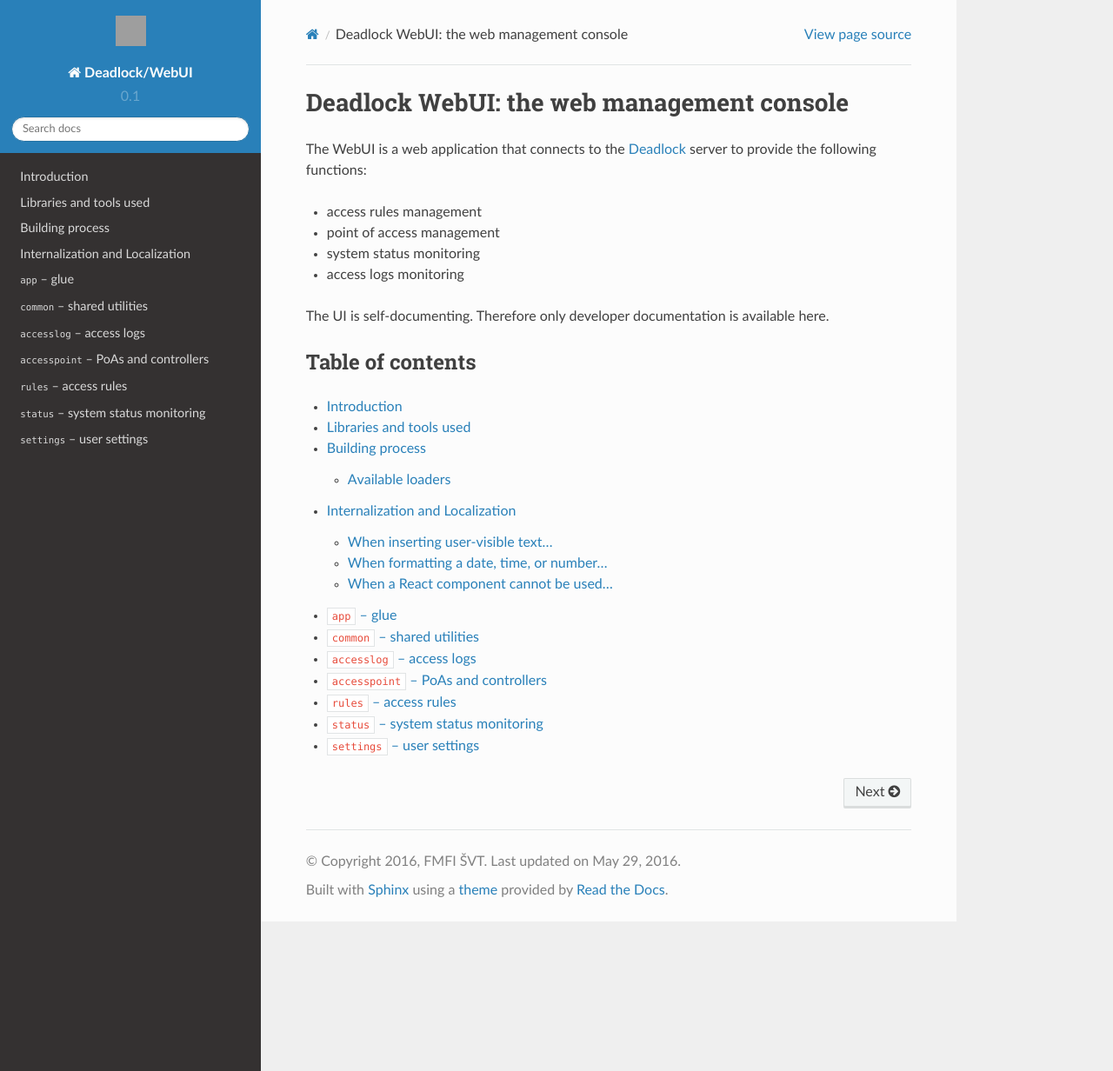
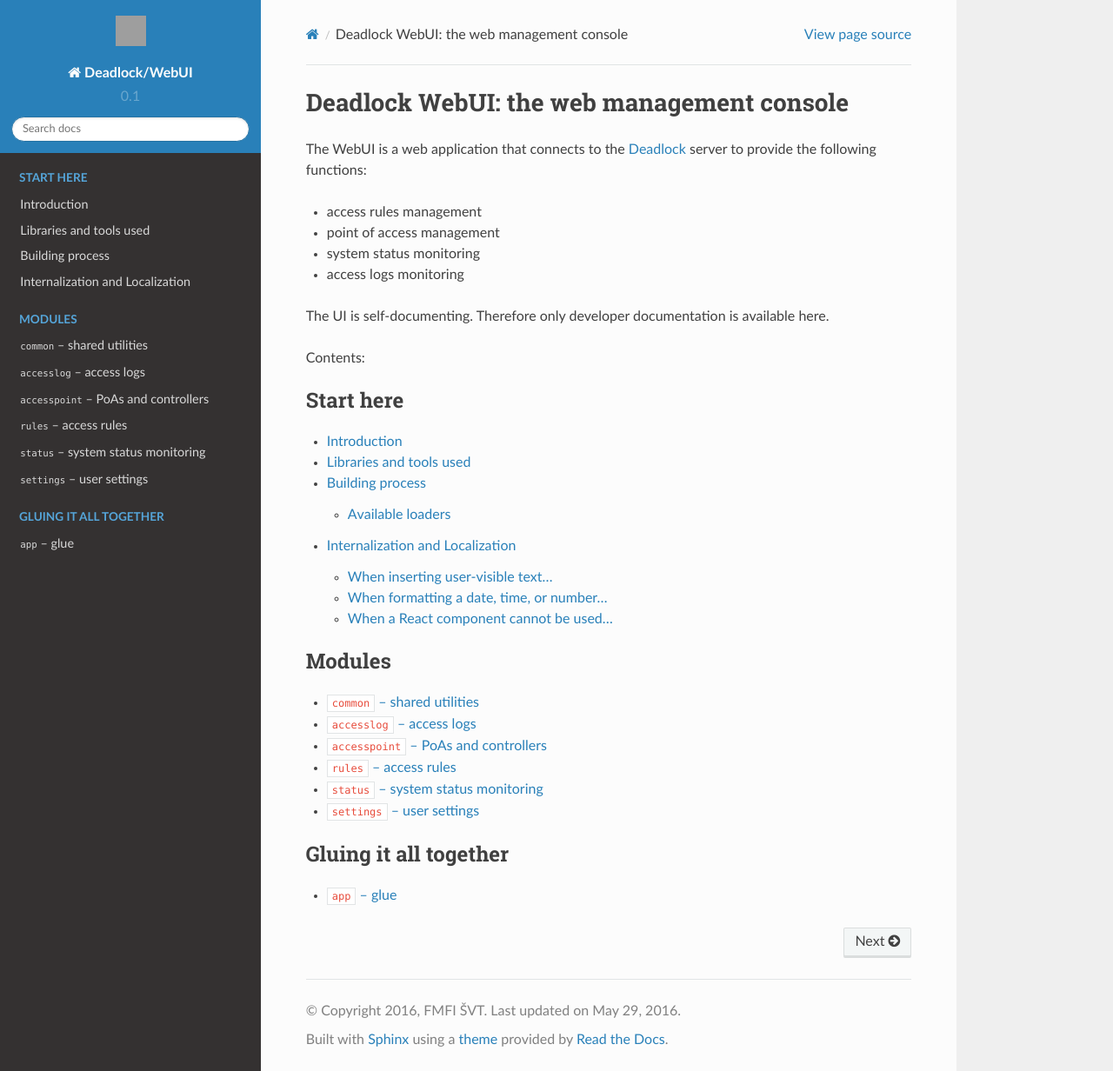
Before and after one commit to fmfi-svt-deadlock/webui, a Sphinx documentation site: the page built from docs/index.rst, in a window 1280 px wide and 1232 px high. Shown: the whole window at 87% size. Built offline with Sphinx 7.4.7 and the Read the Docs theme 2.0.0, drawn with Linux system fonts in a browser that asks for light colours; grey boxes are pictures that could not be loaded.

Commit message:
improved toc

```diff
--- a/docs/index.rst
+++ b/docs/index.rst
@@ -10,24 +10,33 @@ The WebUI is a web application that connects to the `Deadlock <https://deadlock.
 
 The UI is self-documenting. Therefore only developer documentation is available here.
 
-
-Table of contents
------------------
+Contents:
 
 .. toctree::
    :maxdepth: 2
+   :caption: Start here
 
    intro
    using
    build
    i18n
-   app
+
+.. toctree::
+   :maxdepth: 2
+   :caption: Modules
+
    common
    accesslog
    accesspoint
    rules
    status
    settings
+
+.. toctree::
+   :maxdepth: 2
+   :caption: Gluing it all together
+
+   app
 
 
 .. Indices and tables
```
